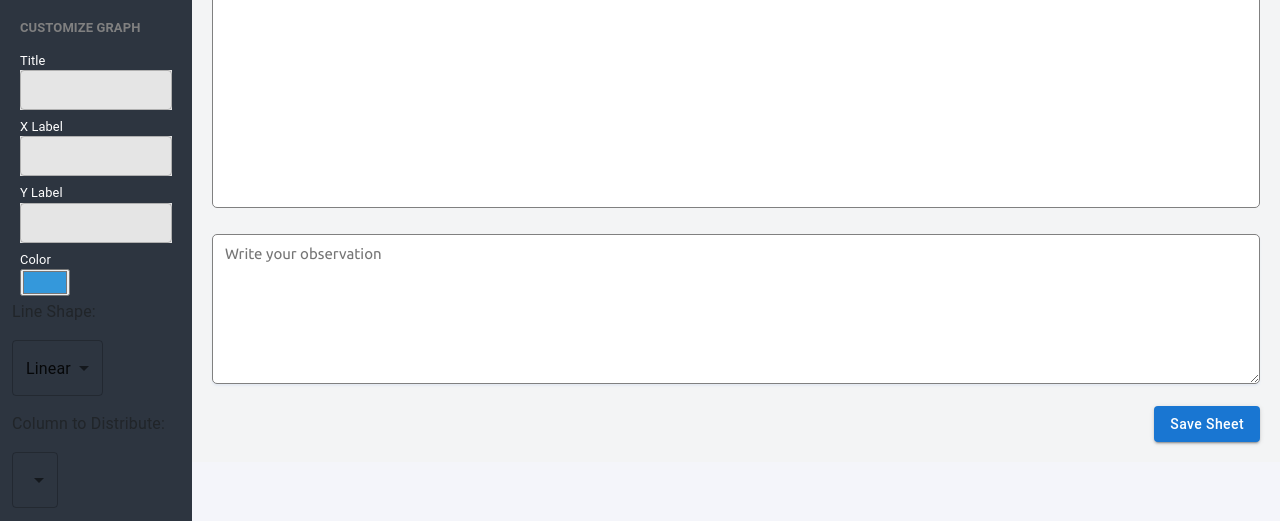
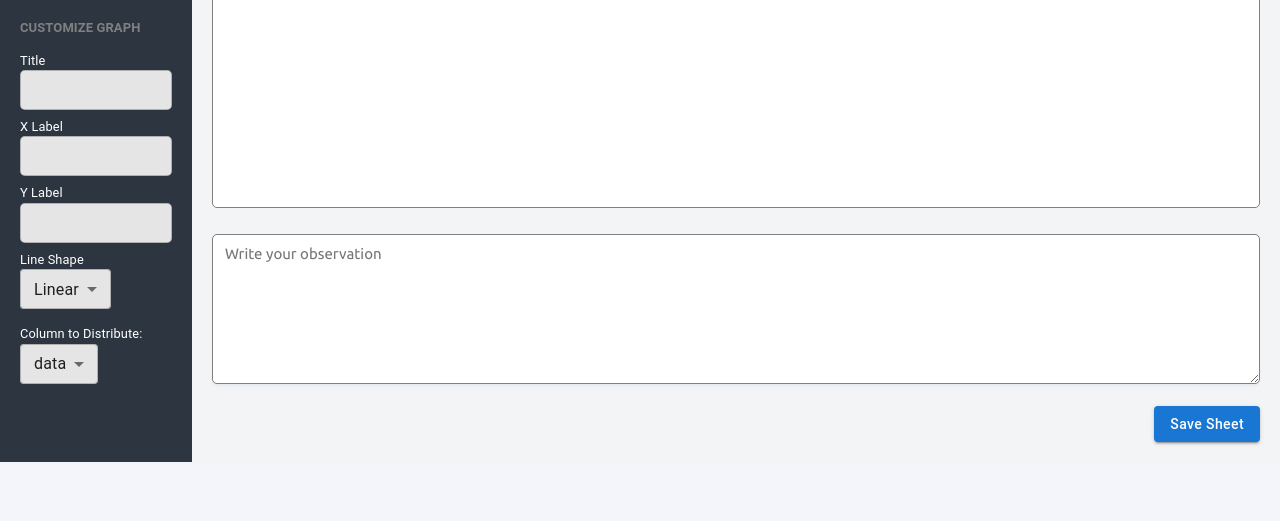
Before and after one commit to KhaledAbuarida/Insight-frontend, a React (Vite) app: page /home in a window 1280 px wide. Both pictures are taken after a click on the button 130 px from the left and 220 px from the top of the page. Shown: the part 338-859 px from the top of the page. After the commit the page ends 800 px from the top, so only its background shows below. Built offline with nearby package versions, Linux system fonts and the light colour scheme.

Commit message:
adding border radius for inputfields for customize graph in sidebar

```diff
--- a/src/components/CustomizeGraph.tsx
+++ b/src/components/CustomizeGraph.tsx
@@ -22,13 +22,12 @@ const CustomizeGraph = ({ chartType }: Props) => {
   const [numberOfBins, setNumberOfBins] = useState<number>(10);
   const [lineshape, setLineshape] = useState<string>("linear");
   const [Barmode, setBarmode] = useState<string>("relative");
-  const [columnToDistribute, setColumnToDistribute] = useState<string>("");
+  const [columnToDistribute, setColumnToDistribute] = useState<string>("data");
   const [normalizationType, setNormalizationType] = useState<string>("none");
   const [dataPointsToShow, setDataPointsToShow] = useState<string>("all");
   const [scatterSize, setScatterSize] = useState<number>(5);
   const [scatterColor, setScatterColor] = useState<string>("");
   const [scatterSymbols, setScatterSymbols] = useState<string>("");
-
 
   return (
     <Grid
@@ -49,7 +48,6 @@ const CustomizeGraph = ({ chartType }: Props) => {
         >
           Customize Graph
         </Typography>
-
       </Grid>
 
       <Grid item>
@@ -62,7 +60,7 @@ const CustomizeGraph = ({ chartType }: Props) => {
           onChange={(e) => setTitle(e.target.value)}
           fullWidth
           size="small"
-          sx={{ backgroundColor: "#e5e5e5" }}
+          sx={{ backgroundColor: "#e5e5e5", borderRadius: "5px" }}
         />
       </Grid>
 
@@ -78,7 +76,7 @@ const CustomizeGraph = ({ chartType }: Props) => {
               onChange={(e) => setXLabel(e.target.value)}
               fullWidth
               size="small"
-              sx={{ backgroundColor: "#e5e5e5" }}
+              sx={{ backgroundColor: "#e5e5e5", borderRadius: "5px" }}
             />
           </Grid>
 
@@ -92,20 +90,21 @@ const CustomizeGraph = ({ chartType }: Props) => {
               onChange={(e) => setYLabel(e.target.value)}
               fullWidth
               size="small"
-              sx={{ backgroundColor: "#e5e5e5" }}
+              sx={{ backgroundColor: "#e5e5e5", borderRadius: "5px" }}
             />
           </Grid>
 
-          <Grid item>
+          {/* <Grid item>
             <InputLabel sx={{ color: "#fff", fontSize: "0.8rem" }}>
               Color
             </InputLabel>
-            <input
+            <TextField
               type="color"
               value={color}
               onChange={(e) => setColor(e.target.value)}
+              fullWidth
             />
-          </Grid>
+          </Grid> */}
         </>
       )}
 
@@ -153,20 +152,20 @@ const CustomizeGraph = ({ chartType }: Props) => {
               onChange={(e) => setNumberOfBins(Number(e.target.value))}
               fullWidth
               size="small"
-              sx={{ backgroundColor: "#e5e5e5" }}
+              sx={{ backgroundColor: "#e5e5e5", borderRadius: "5px" }}
             />
           </Grid>
 
           <Grid item>
             <InputLabel sx={{ color: "#fff", fontSize: "0.8rem" }}>
-              Normalization Type:
+              Normalization Type
             </InputLabel>
             <Select
               value={normalizationType}
               onChange={(e) => setNormalizationType(e.target.value)}
               fullWidth
               size="small"
-              sx={{ backgroundColor: "#e5e5e5" }}
+              sx={{ backgroundColor: "#e5e5e5", borderRadius: "5px" }}
             >
               <MenuItem value="percent">Percent</MenuItem>
               <MenuItem value="probability">Probability</MenuItem>
@@ -178,33 +177,39 @@ const CustomizeGraph = ({ chartType }: Props) => {
       )}
 
       {chartType === "line" && (
-        <div>
-          <Typography style={{ marginBottom: "1rem" }}>Line Shape:</Typography>
+        <Grid item>
+          <InputLabel sx={{ color: "#fff", fontSize: "0.8rem" }}>
+            Line Shape
+          </InputLabel>
           <FormControl style={{ marginBottom: "1rem" }}>
             <Select
               value={lineshape}
               onChange={(e) => setLineshape(e.target.value)}
+              sx={{ backgroundColor: "#e5e5e5" }}
+              fullWidth
+              size="small"
             >
               <MenuItem value={"linear"}>Linear</MenuItem>
               <MenuItem value={"spline"}>Spline</MenuItem>
             </Select>
           </FormControl>
 
-          <Typography style={{ marginBottom: "1rem" }}>
+          <InputLabel sx={{ color: "#fff", fontSize: "0.8rem" }}>
             Column to Distribute:
-          </Typography>
+          </InputLabel>
           <FormControl style={{ marginBottom: "1rem" }}>
             <Select
               value={columnToDistribute}
               onChange={(e) => setColumnToDistribute(e.target.value)}
+              sx={{ backgroundColor: "#e5e5e5" }}
+              fullWidth
+              size="small"
             >
               <MenuItem value="data">data</MenuItem>
             </Select>
           </FormControl>
-        </div>
+        </Grid>
       )}
-
-      {/* Include other chart type options similarly */}
     </Grid>
   );
 };
```
